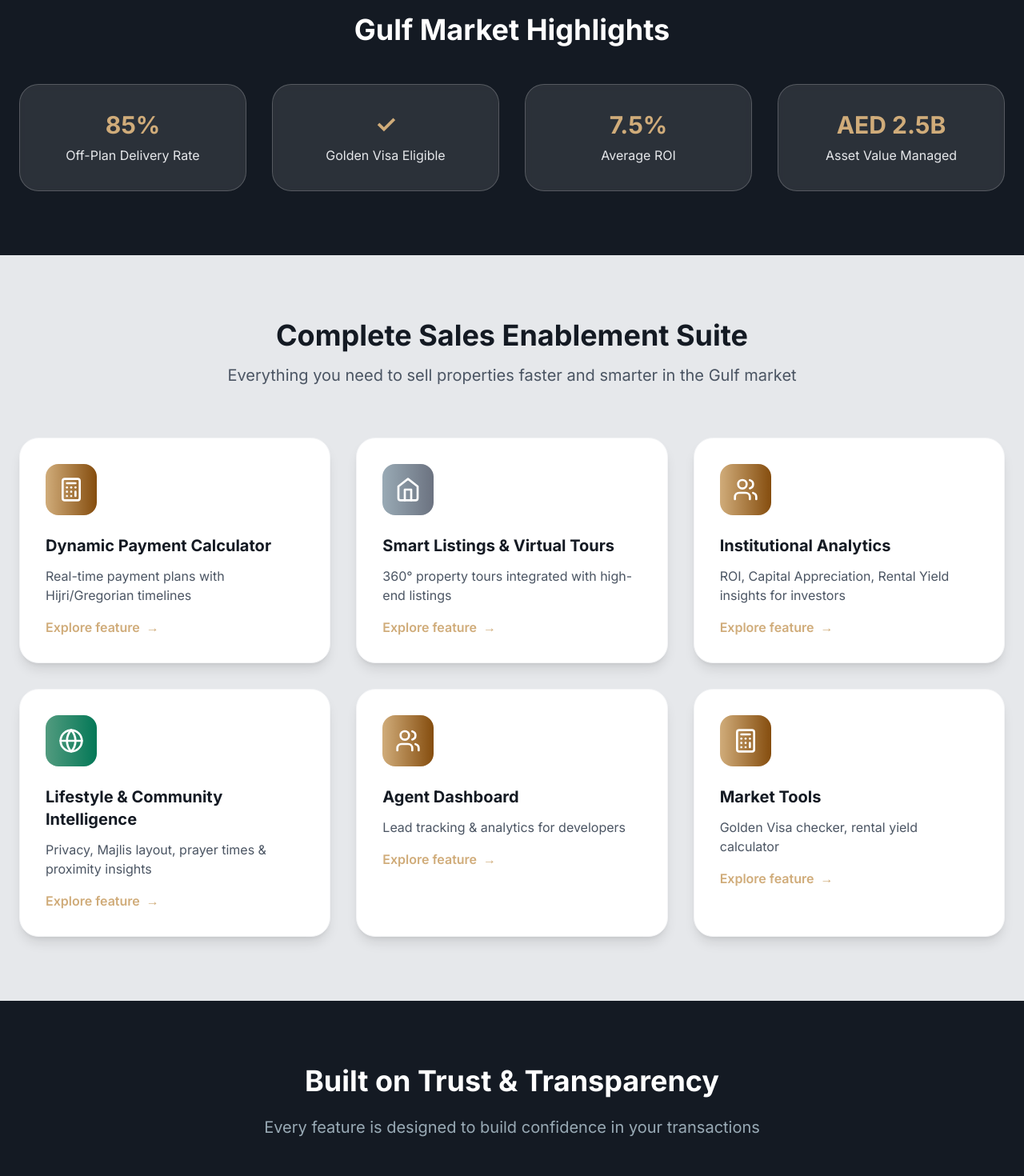
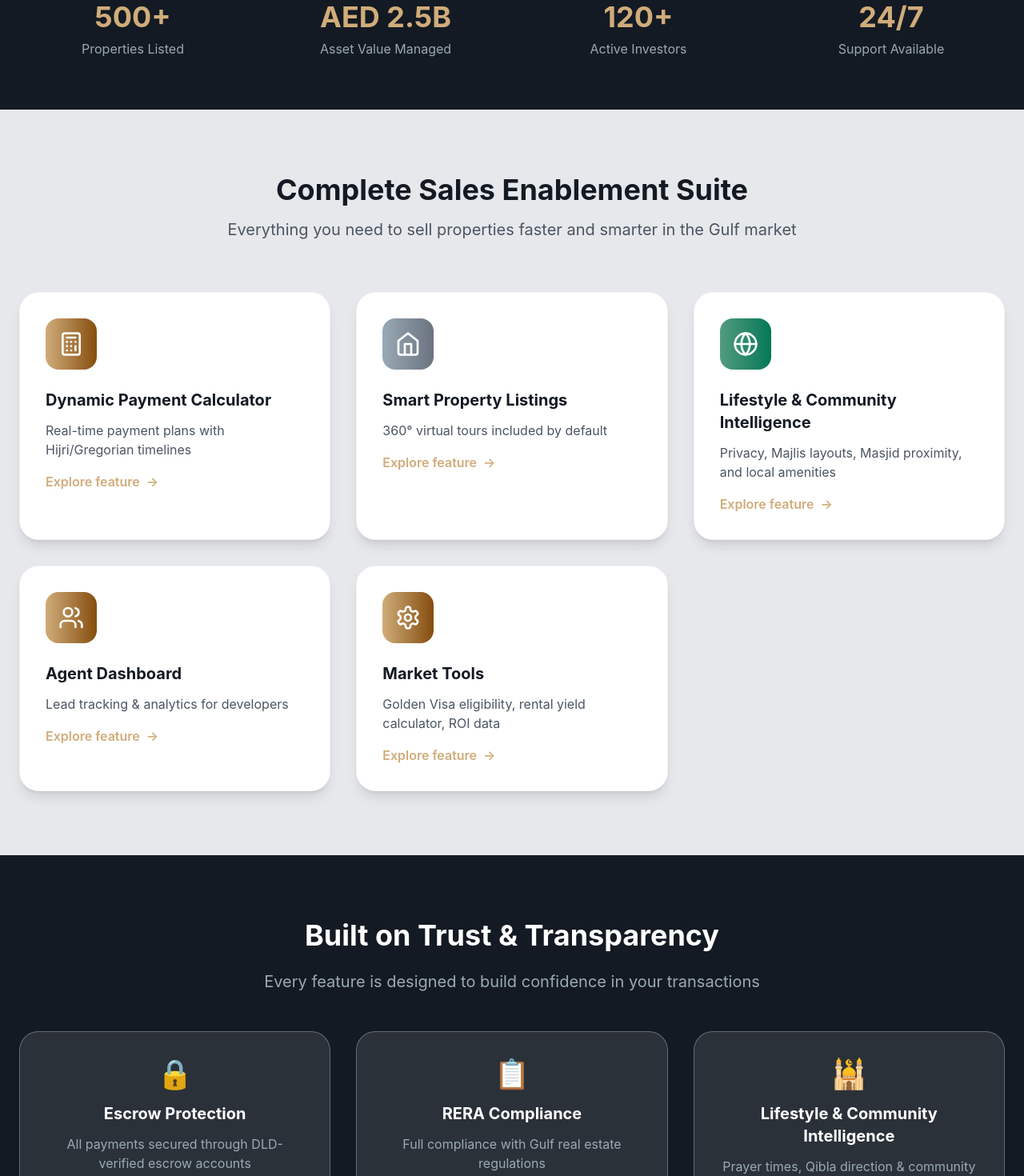
Before and after one commit to fazetdev/baytelitet, a Next.js app: page / in a window 1280 px wide. Shown: the part 1120-2590 px from the top of the page at 80% size. Built offline with nearby package versions, Linux system fonts and the light colour scheme.

Commit message:
Phase Two: Homepage modularized, RoleProvider fixed, context/useUserRole added

```diff
--- a/app/home/CTASection.tsx
+++ b/app/home/CTASection.tsx
@@ -16,12 +16,14 @@ export default function CTASection() {
           <Link
             href="/properties"
             className="inline-flex items-center justify-center px-8 py-4 bg-bayt-dark text-bayt-warm font-bold rounded-xl hover:bg-opacity-90 transition-all shadow-2xl"
+            aria-label="Browse Properties listings"
           >
             Browse Properties
           </Link>
           <Link
             href="/agents"
             className="inline-flex items-center justify-center px-8 py-4 bg-transparent border-2 border-bayt-dark text-bayt-dark font-bold rounded-xl hover:bg-white/10 transition-all"
+            aria-label="Access Agent Dashboard"
           >
             Agent Dashboard
           </Link>
--- a/app/home/FeaturesSection.tsx
+++ b/app/home/FeaturesSection.tsx
@@ -1,40 +1,41 @@
 'use client';
 
 import Link from 'next/link';
-import { Calculator, Home, Globe, Users } from 'lucide-react';
+import { Calculator, Home, Map, Globe, Users, Settings } from 'lucide-react';
 
-const features = [
+interface Feature {
+  id: string;
+  icon: JSX.Element;
+  title: string;
+  description: string;
+  color: string;
+  href: string;
+}
+
+const features: Feature[] = [
   {
-    id: 'dynamic-calculator',
+    id: 'calculator',
     icon: <Calculator className="w-8 h-8" />,
     title: 'Dynamic Payment Calculator',
     description: 'Real-time payment plans with Hijri/Gregorian timelines',
     color: 'from-bayt-warm to-yellow-800',
-    href: '/calculator'
+    href: '/calculator',
   },
   {
-    id: 'smart-listings',
+    id: 'smart-property',
     icon: <Home className="w-8 h-8" />,
-    title: 'Smart Listings & Virtual Tours',
-    description: '360° property tours integrated with high-end listings',
+    title: 'Smart Property Listings',
+    description: '360° virtual tours included by default',
     color: 'from-bayt-cool to-gray-500',
-    href: '/properties'
+    href: '/properties',
   },
   {
-    id: 'institutional-analytics',
-    icon: <Users className="w-8 h-8" />,
-    title: 'Institutional Analytics',
-    description: 'ROI, Capital Appreciation, Rental Yield insights for investors',
-    color: 'from-bayt-warm to-yellow-800',
-    href: '/analytics'
-  },
-  {
-    id: 'lifestyle-community',
+    id: 'lifestyle-intel',
     icon: <Globe className="w-8 h-8" />,
     title: 'Lifestyle & Community Intelligence',
-    description: 'Privacy, Majlis layout, prayer times & proximity insights',
+    description: 'Privacy, Majlis layouts, Masjid proximity, and local amenities',
     color: 'from-bayt-cultural to-emerald-700',
-    href: '/community'
+    href: '/settings',
   },
   {
     id: 'agent-dashboard',
@@ -42,15 +43,15 @@ const features = [
     title: 'Agent Dashboard',
     description: 'Lead tracking & analytics for developers',
     color: 'from-bayt-warm to-yellow-800',
-    href: '/agents'
+    href: '/agents',
   },
   {
     id: 'market-tools',
-    icon: <Calculator className="w-8 h-8" />,
+    icon: <Settings className="w-8 h-8" />,
     title: 'Market Tools',
-    description: 'Golden Visa checker, rental yield calculator',
+    description: 'Golden Visa eligibility, rental yield calculator, ROI data',
     color: 'from-bayt-warm to-yellow-800',
-    href: '/market-tools'
+    href: '/settings',
   }
 ];
 
@@ -68,17 +69,14 @@ export default function FeaturesSection() {
         <div className="grid grid-cols-1 md:grid-cols-2 lg:grid-cols-3 gap-8">
           {features.map((feature) => (
             <Link key={feature.id} href={feature.href} className="group block">
-              <div className="bg-white rounded-2xl shadow-lg p-8 border border-gray-100 hover:border-bayt-warm hover:shadow-2xl transition-all duration-300 transform hover:-translate-y-2 h-full">
+              <div className={`bg-white rounded-2xl shadow-lg p-8 border border-gray-100 hover:border-bayt-warm hover:shadow-2xl transition-all duration-300 transform hover:-translate-y-2 h-full`}>
                 <div className={`inline-flex p-4 rounded-xl bg-gradient-to-r ${feature.color} text-white mb-6`}>
                   {feature.icon}
                 </div>
-                <h3 className="text-xl font-bold text-bayt-dark mb-3 group-hover:text-bayt-warm">
-                  {feature.title}
-                </h3>
+                <h3 className="text-xl font-bold text-bayt-dark mb-3 group-hover:text-bayt-warm">{feature.title}</h3>
                 <p className="text-gray-600 mb-4">{feature.description}</p>
                 <div className="text-bayt-warm font-semibold flex items-center gap-2">
-                  Explore feature
-                  <span className="group-hover:translate-x-2 transition-transform">→</span>
+                  Explore feature <span className="group-hover:translate-x-2 transition-transform">→</span>
                 </div>
               </div>
             </Link>
--- a/app/home/MarketHighlights.tsx
+++ b/app/home/MarketHighlights.tsx
@@ -1,22 +1,21 @@
 'use client';
 
-const highlights = [
-  { label: 'Off-Plan Delivery Rate', value: '85%' },
-  { label: 'Golden Visa Eligible', value: '✓' },
-  { label: 'Average ROI', value: '7.5%' },
-  { label: 'Asset Value Managed', value: 'AED 2.5B' },
+const stats = [
+  { id: 'properties-listed', value: '500+', label: 'Properties Listed' },
+  { id: 'asset-value', value: 'AED 2.5B', label: 'Asset Value Managed' },
+  { id: 'active-investors', value: '120+', label: 'Active Investors' },
+  { id: 'support', value: '24/7', label: 'Support Available' }
 ];
 
 export default function MarketHighlights() {
   return (
-    <section className="py-20 bg-bayt-dark text-white">
-      <div className="container mx-auto px-6 text-center">
-        <h2 className="text-4xl font-bold mb-12">Gulf Market Highlights</h2>
-        <div className="grid grid-cols-2 md:grid-cols-4 gap-8">
-          {highlights.map((item, index) => (
-            <div key={index} className="bg-white/10 backdrop-blur-sm rounded-2xl p-8 border border-white/20">
-              <div className="text-3xl font-bold mb-2 text-bayt-warm">{item.value}</div>
-              <div className="text-bayt-light">{item.label}</div>
+    <section className="py-16 bg-bayt-dark text-white">
+      <div className="container mx-auto px-6">
+        <div className="grid grid-cols-2 md:grid-cols-4 gap-8 text-center">
+          {stats.map((stat) => (
+            <div key={stat.id}>
+              <div className="text-3xl md:text-4xl font-bold mb-2 text-bayt-warm">{stat.value}</div>
+              <div className="text-bayt-cool">{stat.label}</div>
             </div>
           ))}
         </div>
--- a/app/home/TrustSection.tsx
+++ b/app/home/TrustSection.tsx
@@ -3,43 +3,42 @@
 export default function TrustSection() {
   const trustItems = [
     {
-      id: 'escrow-protection',
-      icon: '🔒',
+      id: 'escrow',
+      emoji: '🔒',
       title: 'Escrow Protection',
-      description: 'All payments secured through regulated escrow accounts (DLD Verified)'
+      description: 'All payments secured through DLD-verified escrow accounts'
     },
     {
-      id: 'rera-compliance',
-      icon: '📋',
+      id: 'rera',
+      emoji: '📋',
       title: 'RERA Compliance',
       description: 'Full compliance with Gulf real estate regulations'
     },
     {
-      id: 'cultural-integration',
-      icon: '🕌',
-      title: 'Cultural Integration',
-      description: 'Prayer times, Qibla direction & Islamic financing'
+      id: 'cultural',
+      emoji: '🕌',
+      title: 'Lifestyle & Community Intelligence',
+      description: 'Prayer times, Qibla direction & community layouts'
     }
   ];
 
   return (
     <section className="py-20 bg-bayt-dark text-white">
       <div className="container mx-auto px-6">
-        <div className="max-w-4xl mx-auto text-center">
+        <div className="max-w-4xl mx-auto text-center mb-12">
           <h2 className="text-4xl font-bold mb-6">Built on Trust & Transparency</h2>
-          <p className="text-xl text-bayt-cool mb-12">
+          <p className="text-xl text-bayt-cool">
             Every feature is designed to build confidence in your transactions
           </p>
-
-          <div className="grid grid-cols-1 md:grid-cols-3 gap-8">
-            {trustItems.map(item => (
-              <div key={item.id} className="bg-white/10 backdrop-blur-sm rounded-2xl p-8 border border-bayt-cool/50">
-                <div className="text-4xl mb-4 text-bayt-warm">{item.icon}</div>
-                <h3 className="text-xl font-bold mb-3">{item.title}</h3>
-                <p className="text-bayt-cool">{item.description}</p>
-              </div>
-            ))}
-          </div>
+        </div>
+        <div className="grid grid-cols-1 md:grid-cols-3 gap-8 text-center">
+          {trustItems.map((item) => (
+            <div key={item.id} className="bg-white/10 backdrop-blur-sm rounded-2xl p-8 border border-bayt-cool/50">
+              <div className="text-4xl mb-4 text-bayt-warm">{item.emoji}</div>
+              <h3 className="text-xl font-bold mb-3">{item.title}</h3>
+              <p className="text-bayt-cool">{item.description}</p>
+            </div>
+          ))}
         </div>
       </div>
     </section>
--- a/app/layout.tsx
+++ b/app/layout.tsx
@@ -1,38 +1,23 @@
-import type { Metadata } from 'next';
-import { Inter } from 'next/font/google';
-import '@/styles/globals.css';
+'use client';
+
+import { ReactNode } from 'react';
 import Header from '@/components/Header';
 import Footer from '@/components/Footer';
+import { RoleProvider } from '@/context/useUserRole';
+import ClientProviders from '@/components/ClientProviders';
+import '@/styles/globals.css';
 
-const inter = Inter({ subsets: ['latin'] });
-
-export const metadata: Metadata = {
-  title: 'BaytElite - Premium Real Estate',
-  description: 'Find your dream property in the UAE',
-};
-
-export default function RootLayout({
-  children,
-}: Readonly<{
-  children: React.ReactNode;
-}>) {
+export default function RootLayout({ children }: { children: ReactNode }) {
   return (
-    <html lang="en" className="scroll-smooth">
-      <head>
-        {/* Arabic font for RTL support */}
-        <link
-          href="https://fonts.googleapis.com/css2?family=Noto+Sans+Arabic:wght@400;500;600;700&display=swap"
-          rel="stylesheet"
-        />
-        {/* Favicon */}
-        <link rel="icon" href="/favicon.ico" />
-      </head>
-      <body className={`${inter.className} min-h-screen flex flex-col`}>
-        <Header />
-        <main className="flex-1">
-          {children}
-        </main>
-        <Footer />
+    <html lang="en">
+      <body className="bg-bayt-light text-bayt-dark">
+        <ClientProviders>
+          <RoleProvider>
+            <Header />
+            <main>{children}</main>
+            <Footer />
+          </RoleProvider>
+        </ClientProviders>
       </body>
     </html>
   );
--- /dev/null
+++ b/context/useUserRole.tsx
@@ -0,0 +1,47 @@
+'use client';
+
+import { createContext, useContext, useState, useEffect, ReactNode } from 'react';
+
+type Role = 'buyer' | 'investor' | 'developer' | 'agent' | null;
+
+interface RoleContextType {
+  role: Role;
+  setRole: (role: Role) => void;
+}
+
+const RoleContext = createContext<RoleContextType | undefined>(undefined);
+
+export const RoleProvider = ({ children }: { children: ReactNode }) => {
+  const [role, setRoleState] = useState<Role>(null);
+  const [isClient, setIsClient] = useState(false);
+
+  // Initialize client-side only
+  useEffect(() => {
+    setIsClient(true);
+    const savedRole = localStorage.getItem('userRole') as Role | null;
+    if (savedRole) setRoleState(savedRole);
+  }, []);
+
+  const setRole = (newRole: Role) => {
+    setRoleState(newRole);
+    if (isClient) {
+      if (newRole) {
+        localStorage.setItem('userRole', newRole);
+      } else {
+        localStorage.removeItem('userRole');
+      }
+    }
+  };
+
+  return (
+    <RoleContext.Provider value={{ role, setRole }}>
+      {children}
+    </RoleContext.Provider>
+  );
+};
+
+export const useUserRole = () => {
+  const context = useContext(RoleContext);
+  if (!context) throw new Error('useUserRole must be used within RoleProvider');
+  return context;
+};
```
Also changed, not shown: app/page.tsx (+6 -6 lines).
